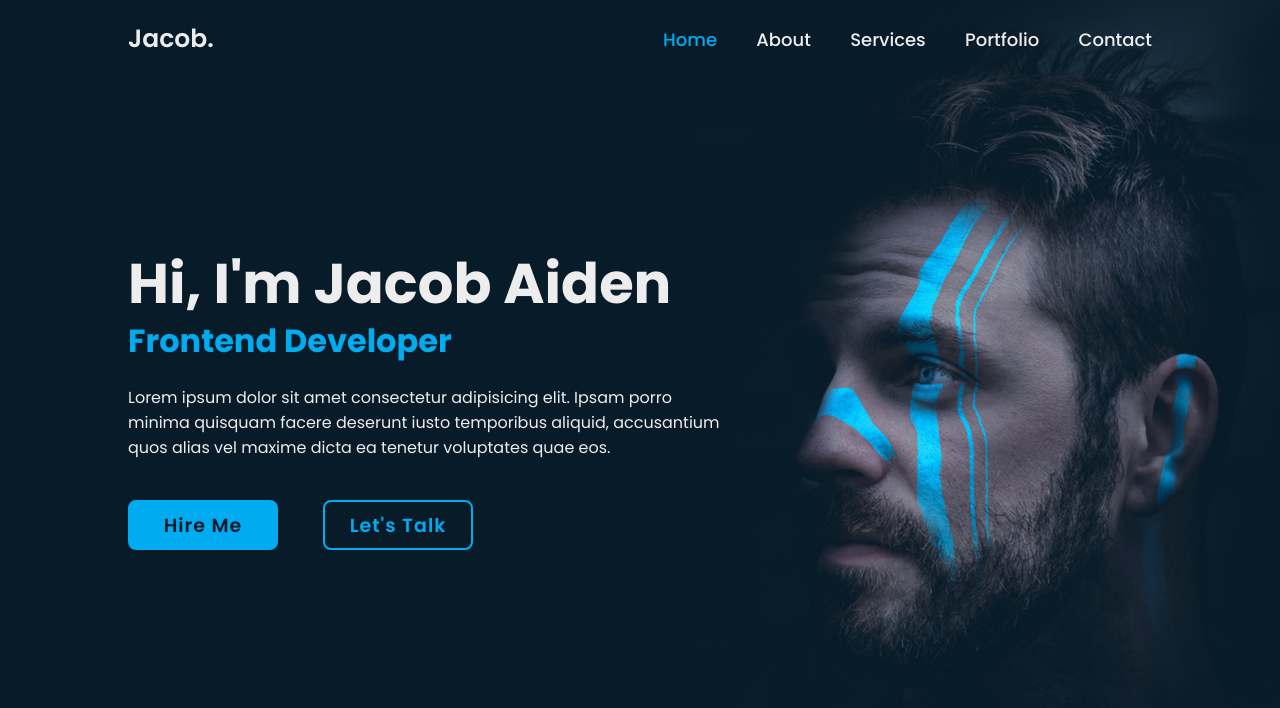
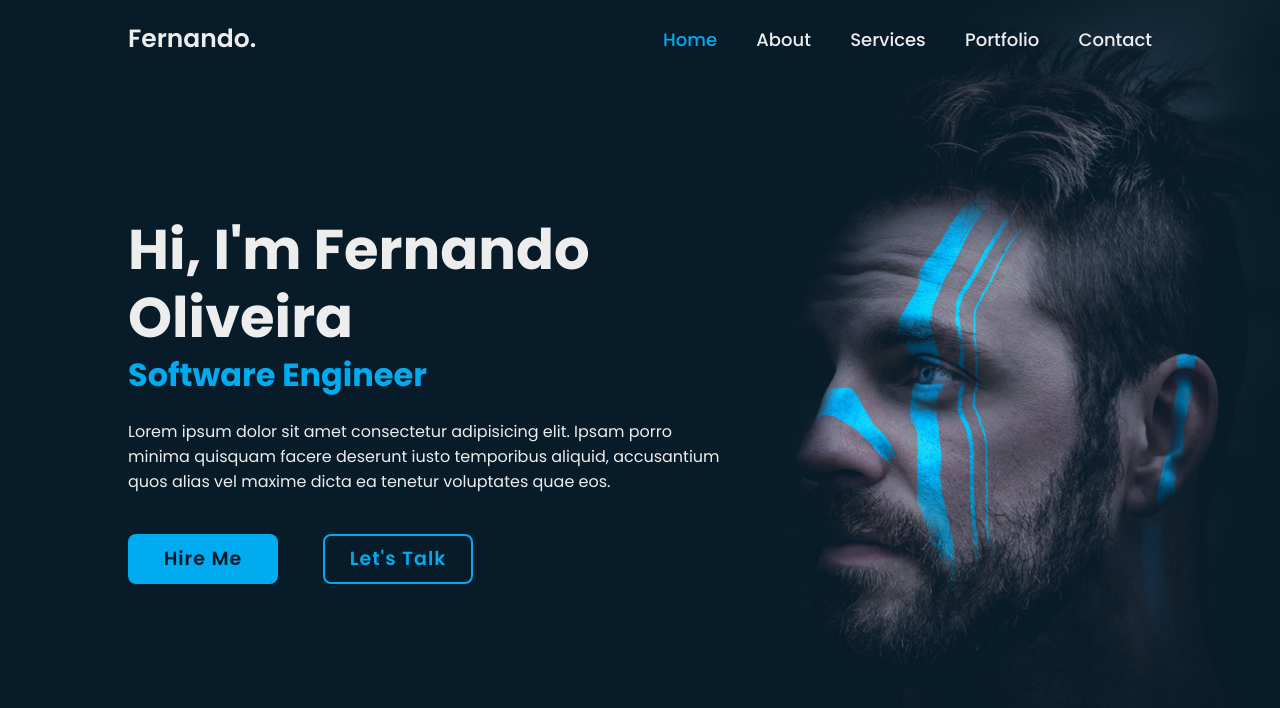
Before and after one commit to Frndo1203/Frndo1203.github.io, a plain HTML site: page index.html in a window 1280 px wide. Shown: the top 708 px of the page. Drawn offline with nearby package versions, Linux system fonts and the light colour scheme.

Commit message:
Modified names

```diff
--- a/index.html
+++ b/index.html
@@ -13,7 +13,7 @@
 <body>
 
     <header class="header">
-        <a href="#" class="logo">Jacob.</a>
+        <a href="#" class="logo">Fernando.</a>
 
         <nav class="navbar">
             <a href="#" class="active">Home</a>
@@ -26,8 +26,8 @@
 
     <section class="home">
         <div class="home-content">
-            <h1>Hi, I'm Jacob Aiden</h1>
-            <h3>Frontend Developer</h3>
+            <h1>Hi, I'm Fernando Oliveira</h1>
+            <h3>Software Engineer</h3>
             <p>Lorem ipsum dolor sit amet consectetur adipisicing elit. Ipsam porro minima quisquam facere deserunt
                 iusto temporibus aliquid, accusantium quos alias vel maxime dicta ea tenetur voluptates quae eos.</p>
             <div class="btn-box">
```
